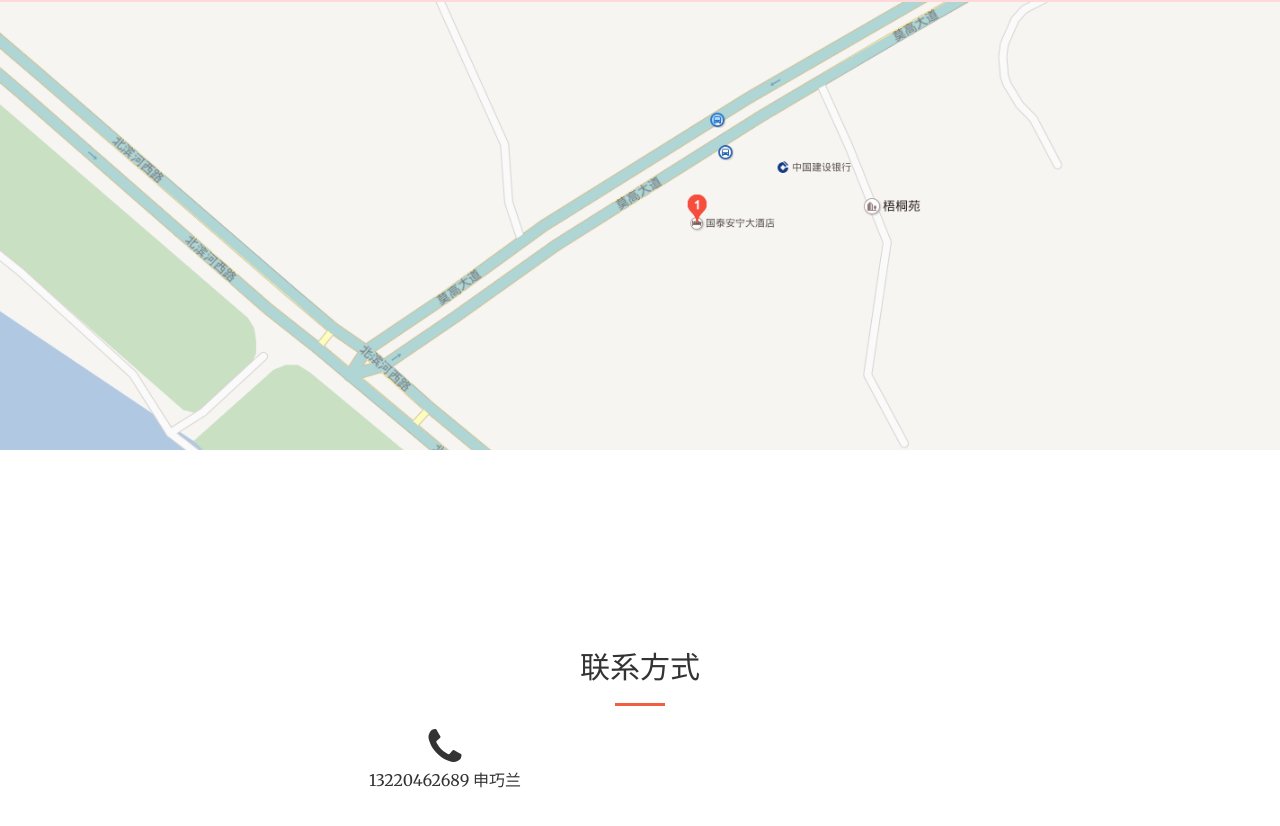
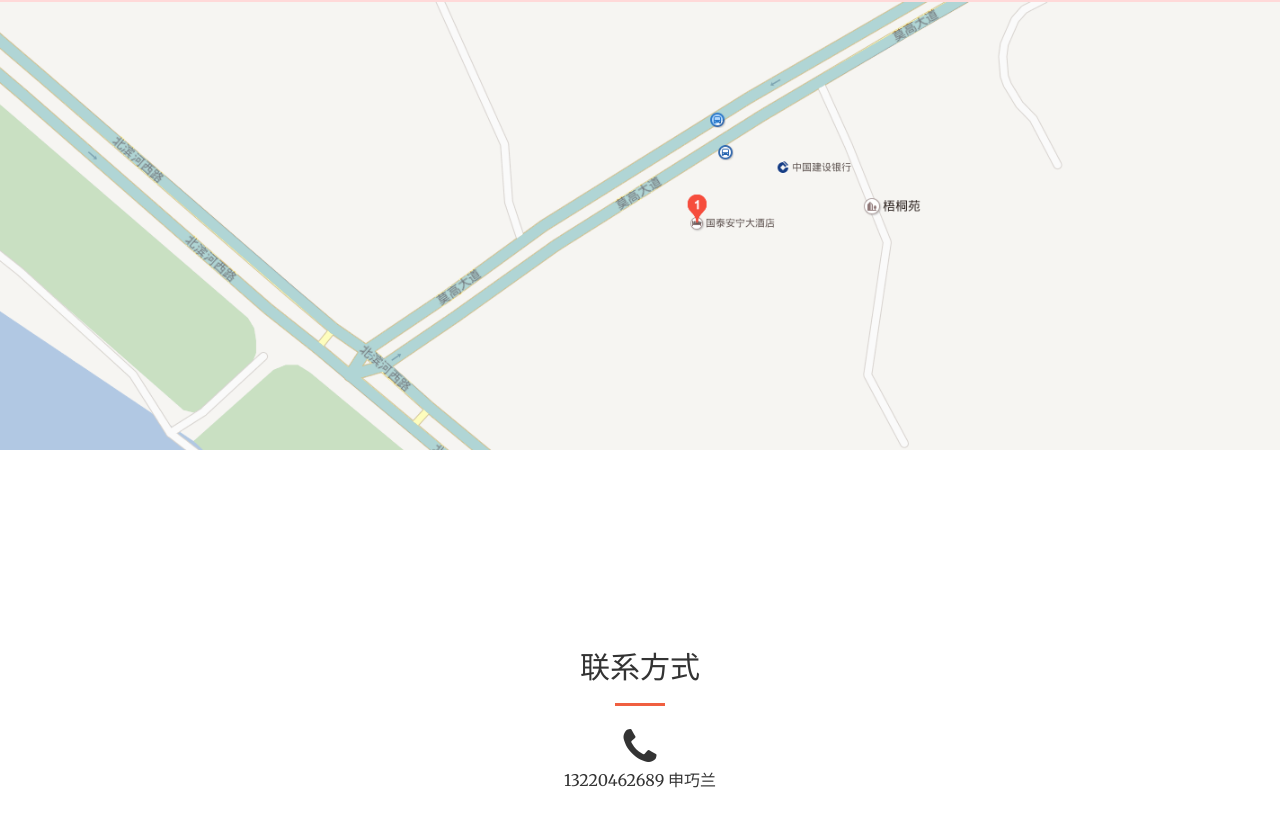
Before and after one commit to derekandmadeline/qiyuexuejiweddingsimple, a plain HTML site: page index.html in a window 1280 px wide. Shown: the part 2223-3049 px from the top of the page. Drawn offline with nearby package versions, Linux system fonts and the light colour scheme; a web font is replaced by a local one.

Commit message:
update contact information

```diff
--- a/index.html
+++ b/index.html
@@ -116,7 +116,7 @@
                     <h2 class="section-heading">联系方式</h2>
                     <hr class="primary">
                 </div>
-                <div class="col-lg-4 col-lg-offset-2 text-center">
+                <div class="col-lg-12 text-center">
                     <i class="fa fa-phone fa-3x wow bounceIn"></i>
                     <p>13220462689 申巧兰</p>
                 </div>
```
